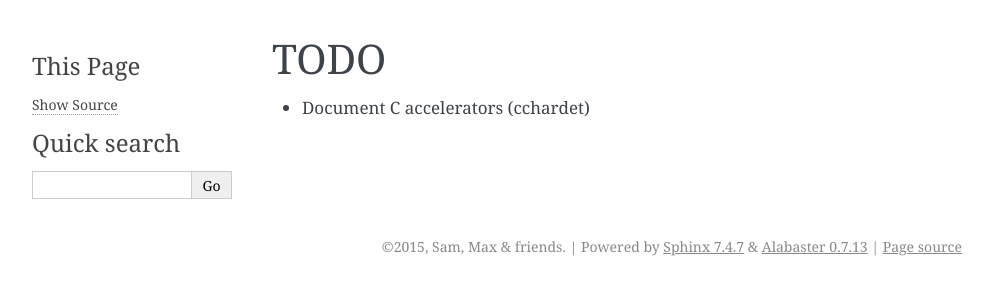
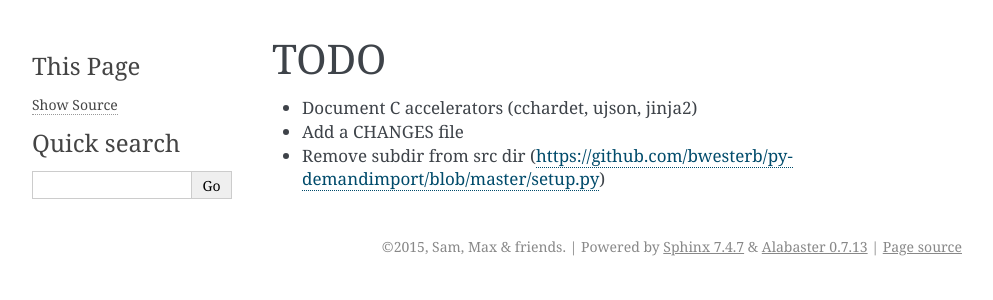
Before and after one commit to Tygs/sublimepost, a Sphinx documentation site: the page built from doc/source/todo.rst, in a window 1280 px wide. Shown: the top 300 px of the page, without its empty margins (148-1141 px from the left). Built offline with Sphinx 7.4.7, drawn with Linux system fonts in a browser that asks for light colours.

Commit message:
Setup.py uses find_packages func

```diff
--- a/doc/source/todo.rst
+++ b/doc/source/todo.rst
@@ -1,4 +1,6 @@
 TODO
 ====
 
-- Document C accelerators (cchardet)
+- Document C accelerators (cchardet, ujson, jinja2)
+- Add a CHANGES file
+- Remove subdir from src dir (https://github.com/bwesterb/py-demandimport/blob/master/setup.py)
--- a/setup.py
+++ b/setup.py
@@ -1,3 +1,4 @@
+
 import setuptools
 
 setuptools.setup(name='sublimepost',
@@ -7,7 +8,7 @@
                  author='Sam, Max & friends',
                  author_email='lesametlemax@gmail.com',
                  url='https://github.com/sametmax/sublimepost/',
-                 packages=['sublimepost'],
+                 packages=setuptools.find_packages('src'),
                  package_dir={'': 'src'},
                  install_requires=['aiohttp', 'jinja2', 'aiohttp-jinja2',
                                    'path.py'],
```
Also changed, not shown: 1 other file.
